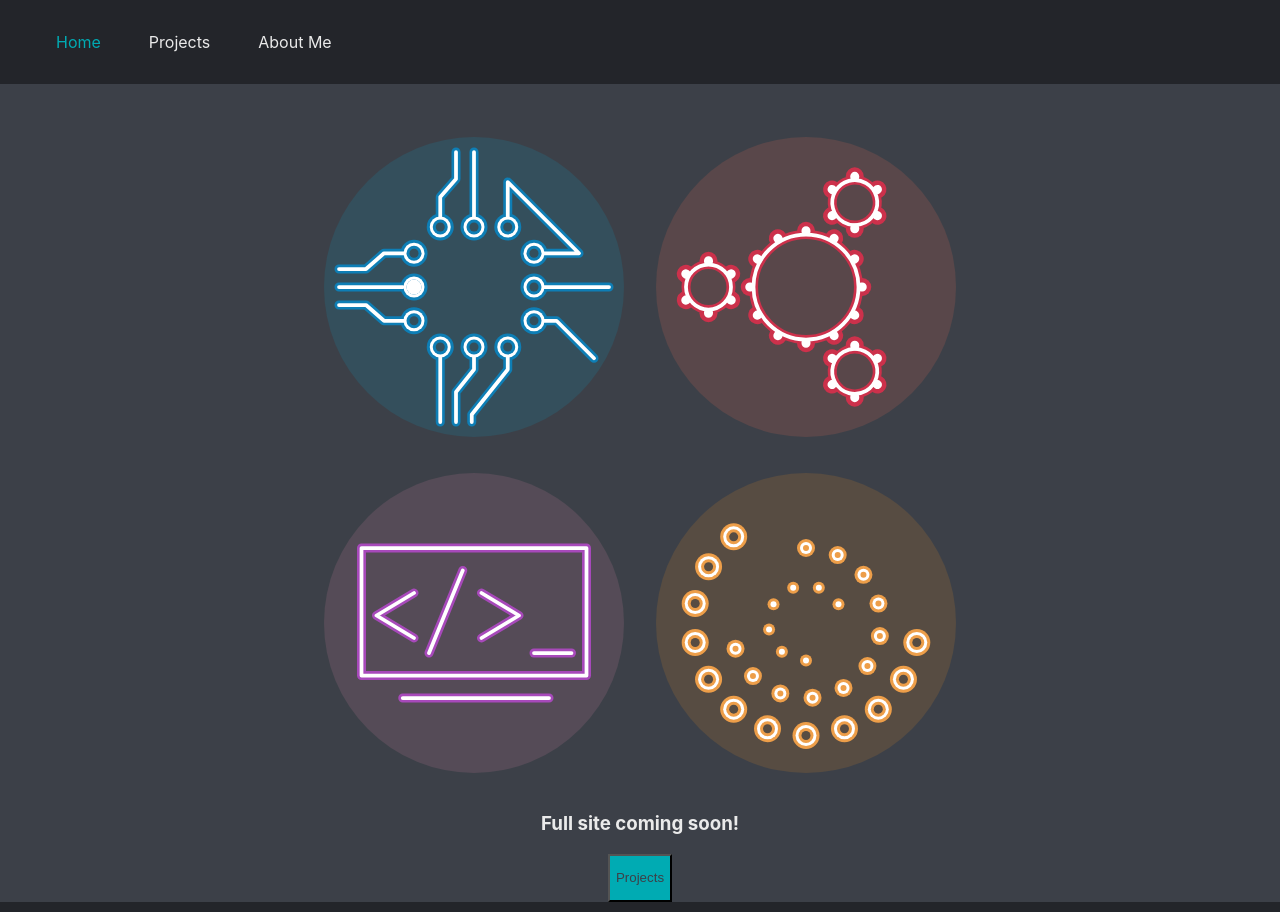
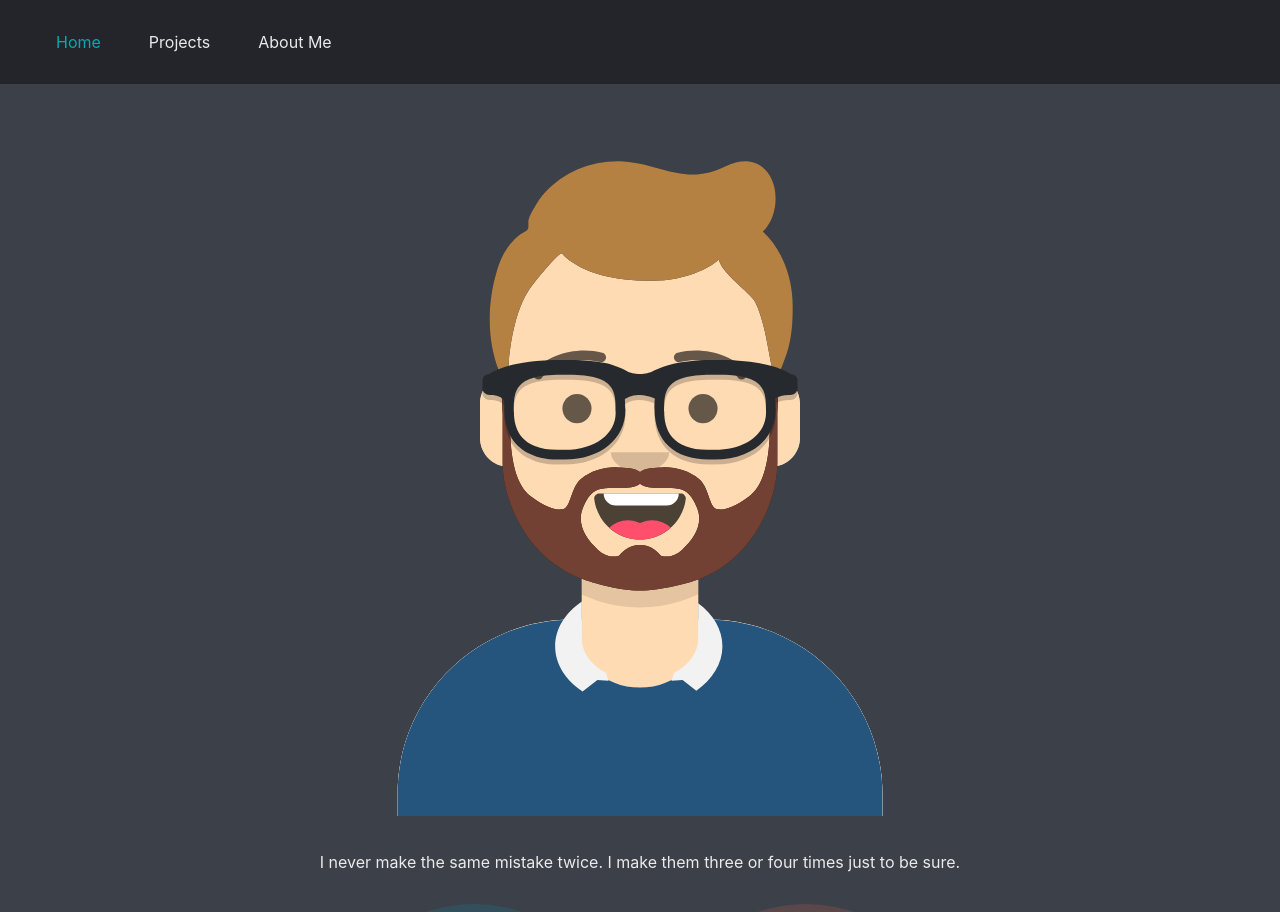
Before and after one commit to cgrundman/christian-grundman-website, a React (Create React App) app: page / in a window 1280 px wide. Shown: the top 912 px of the page. Built offline with nearby package versions, Linux system fonts and the light colour scheme.

Commit message:
add avatar to home page

```diff
--- a/src/components/PageContent.module.css
+++ b/src/components/PageContent.module.css
@@ -3,6 +3,7 @@
   background-color: #3C4048;
   color: #EAEAEA;
   padding-top: 1rem;
+  padding-bottom: 1rem;
 }
 
 .content {
@@ -29,6 +30,6 @@ button {
 }
 
 .avatar {
-  width: 25%;
+  width: 50%;
   padding: 1rem;
 }
--- a/src/pages/AboutMePage.js
+++ b/src/pages/AboutMePage.js
@@ -1,5 +1,5 @@
 import casual from '../avatars/casual.svg'
-import professional from '../avatars/professional.svg'
+
 import relaxed from '../avatars/relaxed.svg'
 import PageContent from '../components/PageContent';
 import classes from '../components/PageContent.module.css'
@@ -9,7 +9,6 @@ function AboutMePage() {
         <PageContent title="About Me">
             <div>
                 <img src={casual} className={classes.avatar} alt="casual" width="200" />
-                <img src={professional} className={classes.avatar} alt="professional" width="200" />
                 <img src={relaxed} className={classes.avatar} alt="relaxed" width="200" />
             </div>
             <h3>Coming Soon...</h3>
--- a/src/pages/HomePage.js
+++ b/src/pages/HomePage.js
@@ -1,5 +1,6 @@
 import { Link } from "react-router-dom";
 
+import professional from '../avatars/professional.svg'
 import electricalLogo from '../logos/electrical.svg'
 import mechanicalLogo from '../logos/mechanical.svg'
 import programmingLogo from '../logos/programming.svg'
@@ -11,6 +12,10 @@ function HomePage() {
     return (
         <PageContent>
             <div>
+                <div>
+                    <img src={professional} className={classes.avatar} alt="professional" />
+                    <p>I never make the same mistake twice. I make them three or four times just to be sure.</p>
+                </div>
                 <div>
                     <img src={electricalLogo} className={classes.logo} alt="electricalLogo" />
                     <img src={mechanicalLogo} className={classes.logo} alt="mechanicalLogo" />
```
